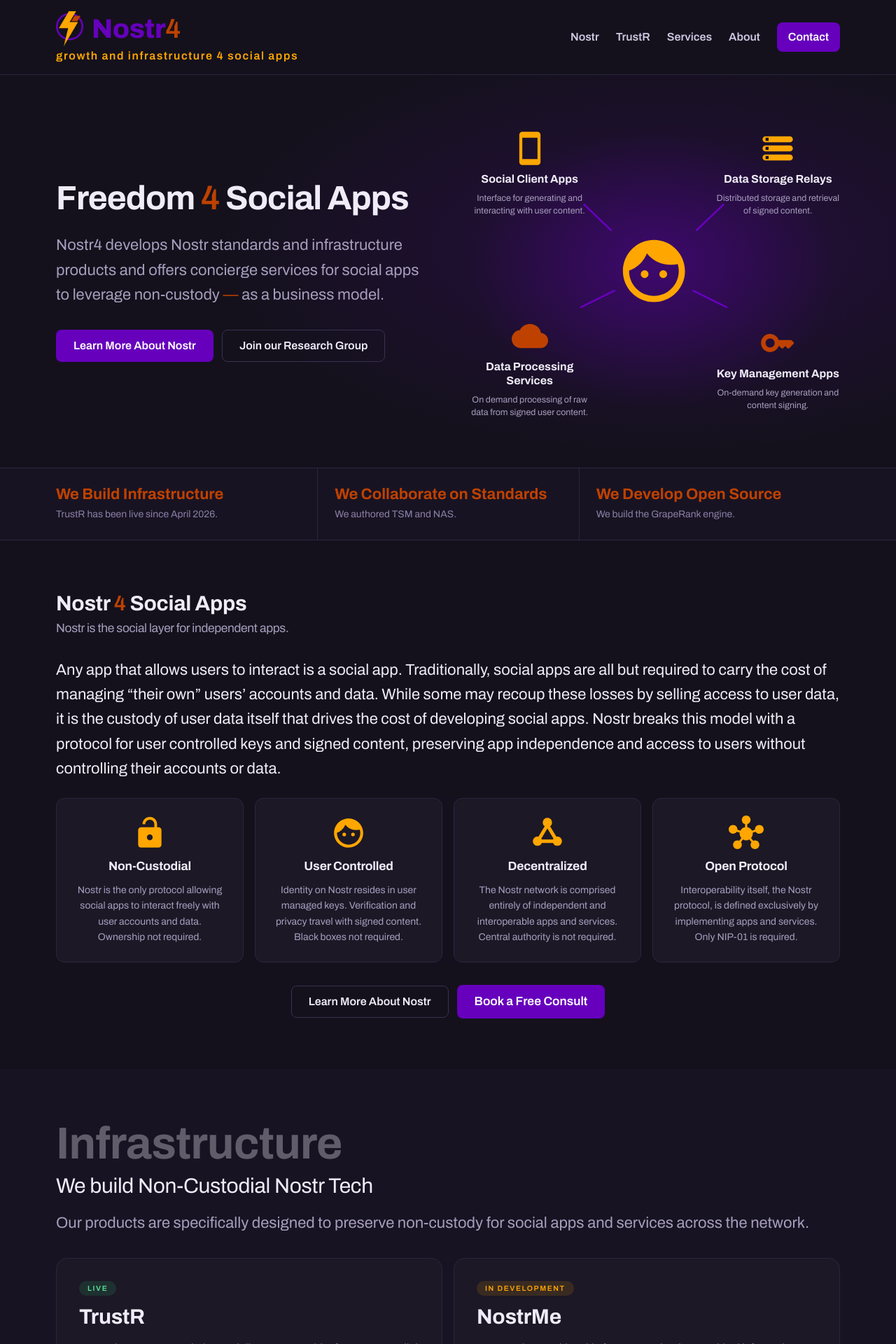
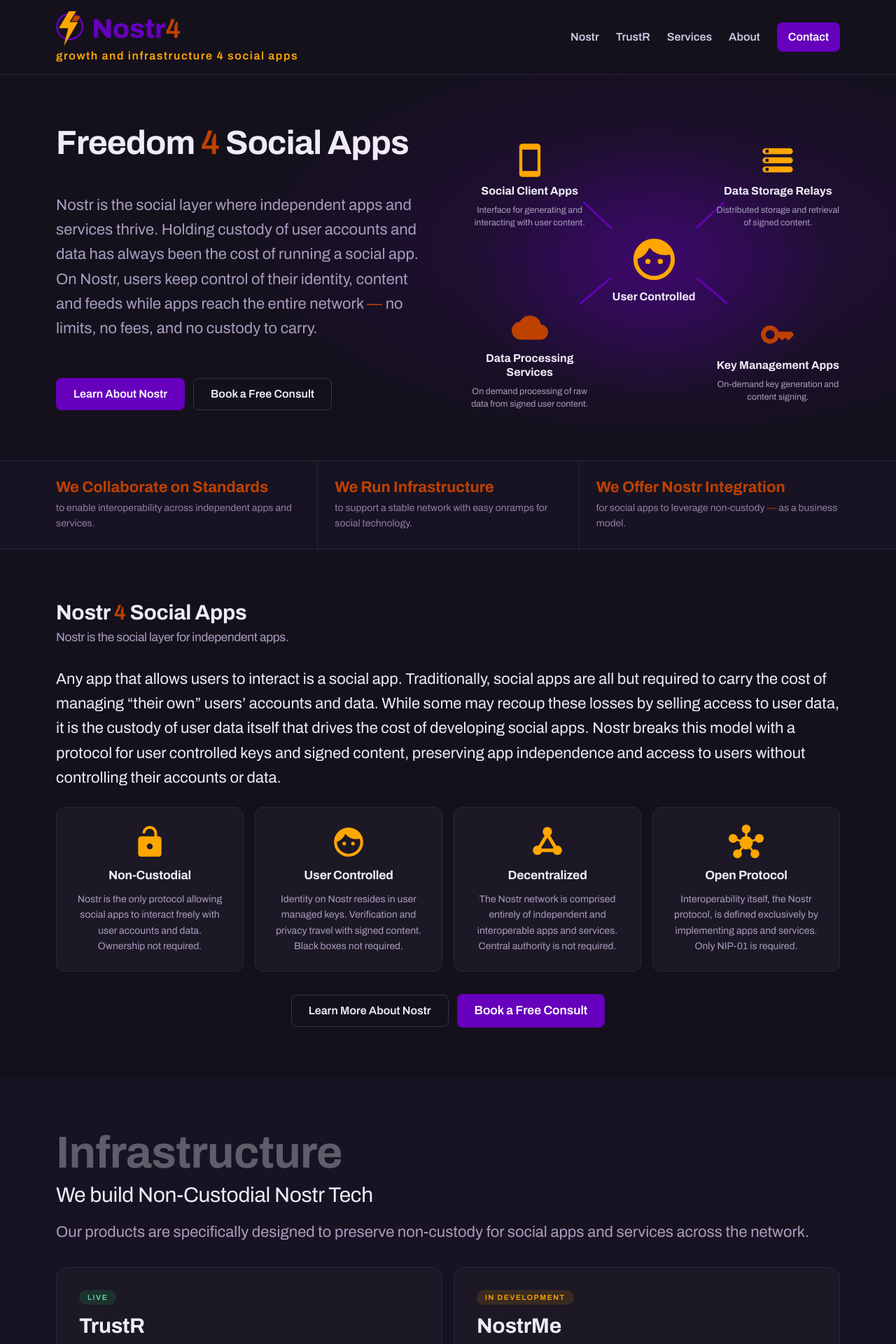
Before and after one commit to nostr4social/website, a Jekyll site: the page built from _pages/index.md, in a window 1280 px wide. Shown: the top 1920 px of the page at 70% size. Built offline with Jekyll 4.4.1, drawn with Linux system fonts in a browser that asks for light colours.

Commit message:
Home hero: the promise on the left, a compact cast on the right
The lede now states what Nostr offers a social app; what Nostr4 does moves
to the proof bar, whose notes take the same inline emphasis as body copy.
The cast is labelled User Controlled at the centre, sized to its content
instead of equal thirds, capped in width and set a step below the title;
the thesis spreads over the same height so the buttons sit level with the
drawing. The lower connectors aim at the figure, clear of the label.

Co-Authored-By: Claude Fable 5.1 <noreply@anthropic.com>

```diff
--- a/_data/blocks/cast.yml
+++ b/_data/blocks/cast.yml
@@ -1,6 +1,7 @@
 # The four kinds of app a person meets on Nostr. Rust marks the two that Nostr4
 # builds; gold marks the rest of the ecosystem.
 centre: face
+centre_label: User Controlled
 items:
   - icon: phone
     title: Social Client Apps
--- a/_data/pages/home.yml
+++ b/_data/pages/home.yml
@@ -12,27 +12,30 @@ sections:
     head:
       title: Freedom 4 Social Apps
       lede: >-
-        Nostr4 develops Nostr standards and infrastructure products and offers
-        concierge services for social apps to leverage non-custody **—** as a
-        business model.
+        Nostr is the social layer where independent apps and services thrive.
+        Holding custody of user accounts and data has always been the cost of
+        running a social app. On Nostr, users keep control of their identity,
+        content and feeds while apps reach the entire network **—** no limits,
+        no fees, and no custody to carry.
+
     actions:
-      - label: Learn More About Nostr
+      - label: Learn About Nostr
         href: /nostr/
         style: primary
-      - label: Join our Research Group
-        href: /contact/?subject=Research+group
+      - label: Book a Free Consult
+        href: /contact/?subject=Free+consult
 
   - type: proof-bar
     band: sunk
     ruled: true
     flush: true
     items:
-      - claim: We Build Infrastructure
-        note: TrustR has been live since April 2026.
       - claim: We Collaborate on Standards
-        note: We authored TSM and NAS.
-      - claim: We Develop Open Source
-        note: We build the GrapeRank engine.
+        note: to enable interoperability across independent apps and services.
+      - claim: We Run Infrastructure
+        note: to support a stable network with easy onramps for social technology.
+      - claim: We Offer Nostr Integration
+        note: for social apps to leverage non-custody **—** as a business model.
 
   - type: tiles
     id: nostr
--- a/_includes/components/cast.html
+++ b/_includes/components/cast.html
@@ -1,6 +1,6 @@
 {%- comment -%}
   centre        icon name for the figure at the middle
-  centre_label  accessible name for it
+  centre_label  the words under it
   items         [{icon, tone: gold|rust, title, note}] — four, clockwise
                 from the top left
 
@@ -12,11 +12,14 @@ Rust marks the parts Nostr4 builds; gold marks the rest of the ecosystem.
     <g stroke="currentColor" stroke-width="3" stroke-linecap="round" vector-effect="non-scaling-stroke">
       <path d="M187.8 127.7 L231.2 169.1"/>
       <path d="M412.2 127.7 L368.8 169.1"/>
-      <path d="M182.6 293.1 L236.4 266.5"/>
-      <path d="M417.4 293.1 L363.6 266.5"/>
+      <path d="M182.6 293.1 L230 252"/>
+      <path d="M417.4 293.1 L370 252"/>
     </g>
   </svg>
-  {% include lib/icon.html name=b.centre class="cast__centre" %}
+  <div class="cast__user">
+    {% include lib/icon.html name=b.centre class="cast__centre" %}
+    {%- if b.centre_label %}<div class="cast__title">{{ b.centre_label }}</div>{% endif -%}
+  </div>
   {%- comment -%} The phone layout's spine; hidden above 480px. {%- endcomment -%}
   <div class="cast__spine cast__spine--top"></div>
   <div class="cast__spine cast__spine--bottom"></div>
--- a/_includes/components/proof-bar.html
+++ b/_includes/components/proof-bar.html
@@ -7,7 +7,7 @@
   {%- for item in b.items -%}
   <div class="proof-bar__item">
     <div class="proof-bar__claim">{{ item.claim }}</div>
-    <div class="proof-bar__note">{{ item.note }}</div>
+    {% include lib/text.html text=item.note class="proof-bar__note" %}
   </div>
   {%- endfor -%}
 </div>
--- a/_sass/components/_cast.scss
+++ b/_sass/components/_cast.scss
@@ -29,12 +29,21 @@
   width: 100%;
 }
 
+// The user: the figure with its label, in the middle cell.
+.cast__user {
+  align-items: center;
+  display: flex;
+  flex-direction: column;
+  gap: var(--s-2);
+  grid-area: 2 / 2;
+  position: relative;
+  width: 100%;
+}
+
 .cast__centre {
   color: var(--gold);
-  grid-area: 2 / 2;
   height: auto;
-  position: relative;
-  width: 60%;
+  width: 54%;
 }
 
 .cast__item {
@@ -101,9 +110,12 @@
     display: none;
   }
 
-  .cast__centre {
+  .cast__user {
     grid-area: 2 / 1 / 3 / 4;
     padding-block: var(--s-3);
+  }
+
+  .cast__centre {
     width: 72px;
   }
 
--- a/_sass/components/_hero.scss
+++ b/_sass/components/_hero.scss
@@ -22,9 +22,12 @@
   margin-top: var(--s-2);
 }
 
-// Two columns: thesis left, cast right.
+// Two columns: thesis left, cast right. The row is as tall as the cast's
+// content needs; the thesis spreads over that height, so the title sits at
+// the top and the buttons at the bottom, level with the drawing. The cast
+// starts a step below the title and is capped in width so it stays compact.
 .hero-split {
-  align-items: center;
+  align-items: stretch;
   display: grid;
   gap: var(--s-8);
   grid-template-columns: repeat(2, minmax(0, 1fr));
@@ -32,11 +35,31 @@
 
 .hero-split .hero {
   gap: var(--s-5);
+  justify-content: space-between;
   max-width: none;
 }
 
 .hero-split .hero__lede {
   max-width: var(--measure-lede);
+}
+
+@include from($bp-mid) {
+  .hero-split .cast {
+    aspect-ratio: auto;
+    grid-template-rows: auto auto auto;
+    justify-self: end;
+    max-width: 540px;
+    padding-top: var(--s-5);
+    row-gap: var(--s-2);
+  }
+
+  .hero-split .cast__item {
+    max-width: 208px;
+  }
+
+  .hero-split .cast__centre {
+    width: 40%;
+  }
 }
 
 // The cast below the thesis rather than beside it.
```
